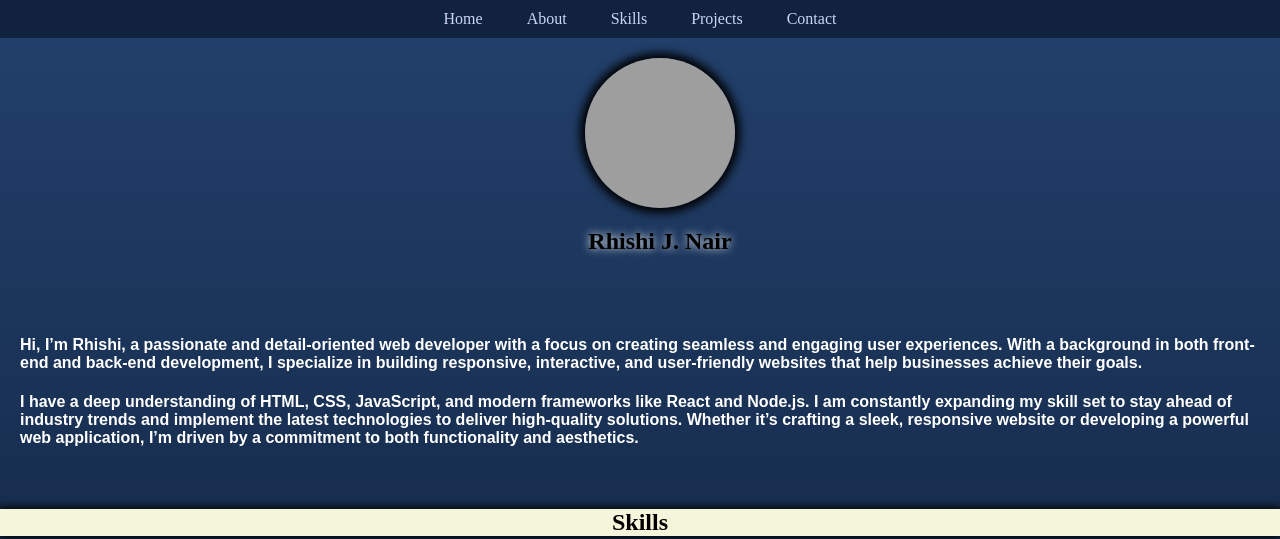
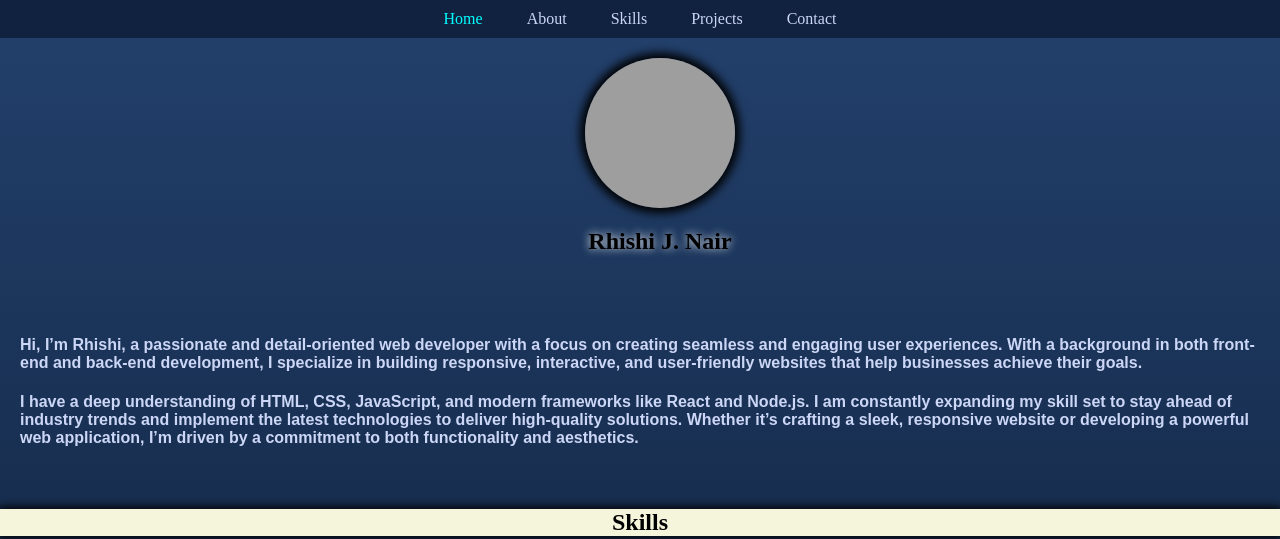
Before and after one commit to Rhishi-59/Portfolio, a plain HTML site: page index.html in a window 1280 px wide. In both pictures the pointer is over the link "Home". Shown: the top 539 px of the page. Drawn offline with Linux system fonts and the light colour scheme; grey boxes are pictures that could not be loaded.

Commit message:
Update prof.css

```diff
--- a/prof.css
+++ b/prof.css
@@ -21,9 +21,12 @@ a {
     margin: 10px;
     padding: 10px;
     color: #CCD6F6;
-
     border-radius: 5px;
     text-decoration: none;
+}
+
+a:hover{
+    color: aqua;
 }
 
 .profile {
@@ -53,7 +56,7 @@ a {
 .about{
     font-family: Arial, Helvetica, sans-serif;
     padding: 20px;
-    color: white;
+    color: #CCD6F6;
 
 
 }
```
